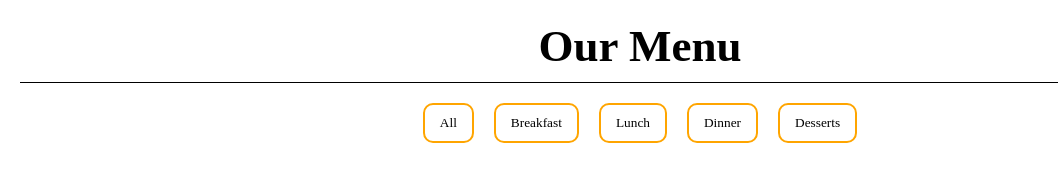
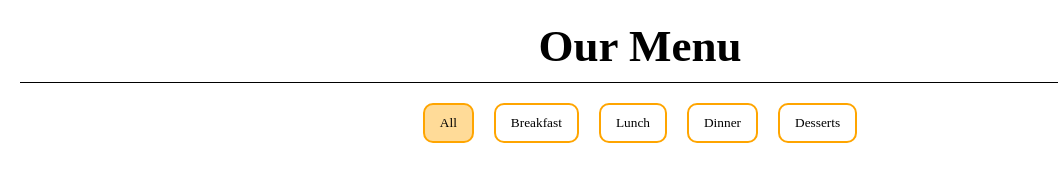
Before and after one commit to webkadirlivi/MenuFilter-JS, a plain HTML site: page index.html in a window 1280 px wide. Both pictures are taken after a click on the button "All". Shown: the top 171 px of the page, without its empty margins (0-1058 px from the left). Drawn offline with Linux system fonts and the light colour scheme; grey boxes are pictures that could not be loaded; a web font is replaced by a local one.

Commit message:
buttons active

```diff
--- a/app.js
+++ b/app.js
@@ -129,8 +129,19 @@ filterBtns.forEach(function (btns) {
     } else {
       displayMenuItems(menuCategory);
     }
+
+    btnsCategoryClick(e);
   });
 });
+
+//kategori neyse o buton yansın
+function btnsCategoryClick(btnClick) {
+  filterBtns.forEach(function (btn) {
+    btn.classList.remove("active");
+  });
+  //kategoriye göre buton active kalsın
+  btnClick.currentTarget.classList.add("active");
+}
 
 //load all item for DOMContentLoaded
 function displayMenuItems(menuItems) {
--- a/index.html
+++ b/index.html
@@ -22,7 +22,7 @@
 
         <!--Filter buttons-->
         <div class="btn-container">
-            <button class="filter-btn" data-category="all">
+            <button class="filter-btn active" data-category="all">
                 All
             </button>
             <button class="filter-btn" data-category="breakfast">
--- a/style.css
+++ b/style.css
@@ -65,6 +65,10 @@ html {
     background-color: rgba(255, 166, 0, 0.404);
 }
 
+.active {
+    background-color: rgba(255, 166, 0, 0.404);
+}
+
 .menu-item {
     display: flex;
     max-height: 200px;
```
